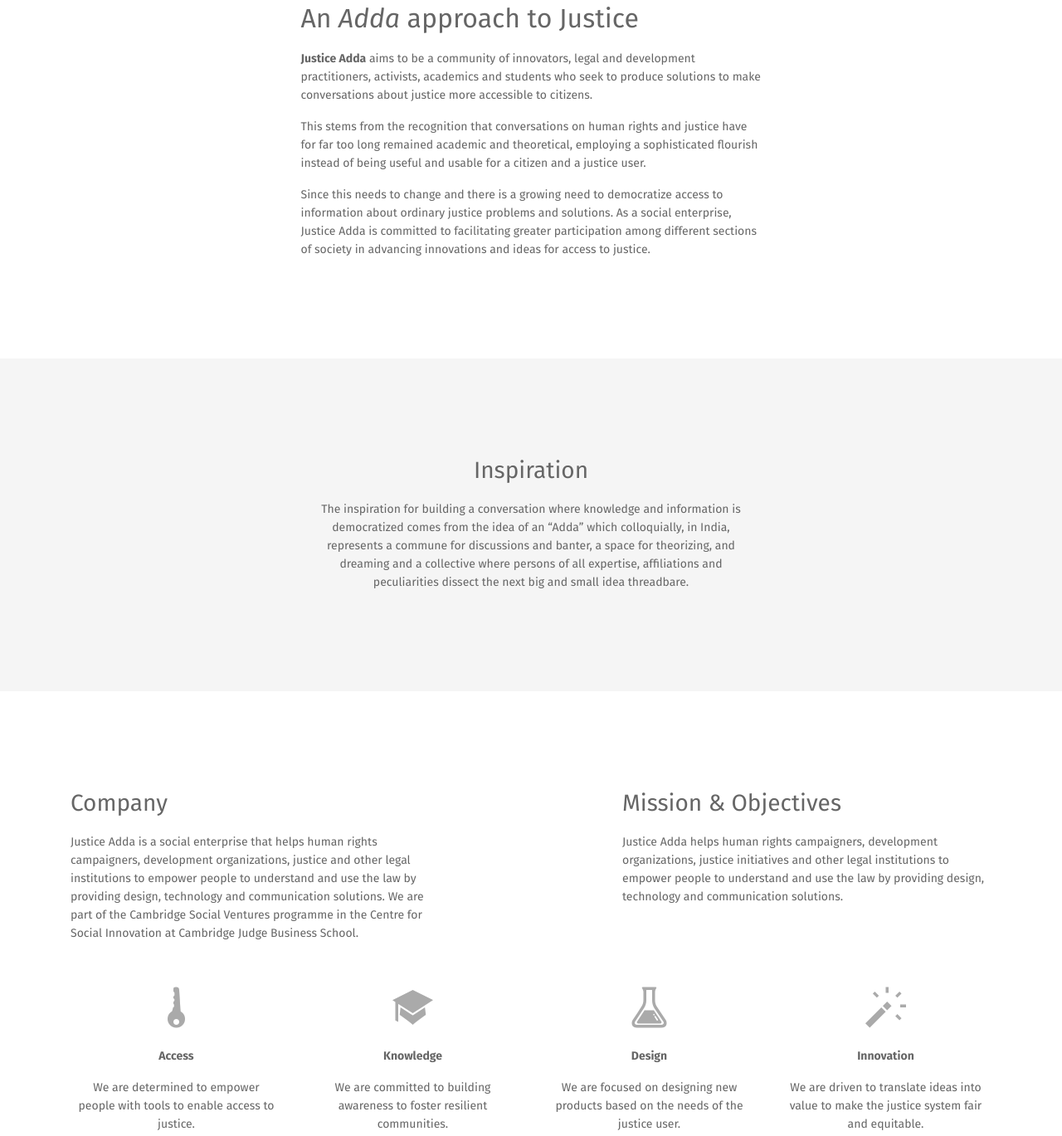
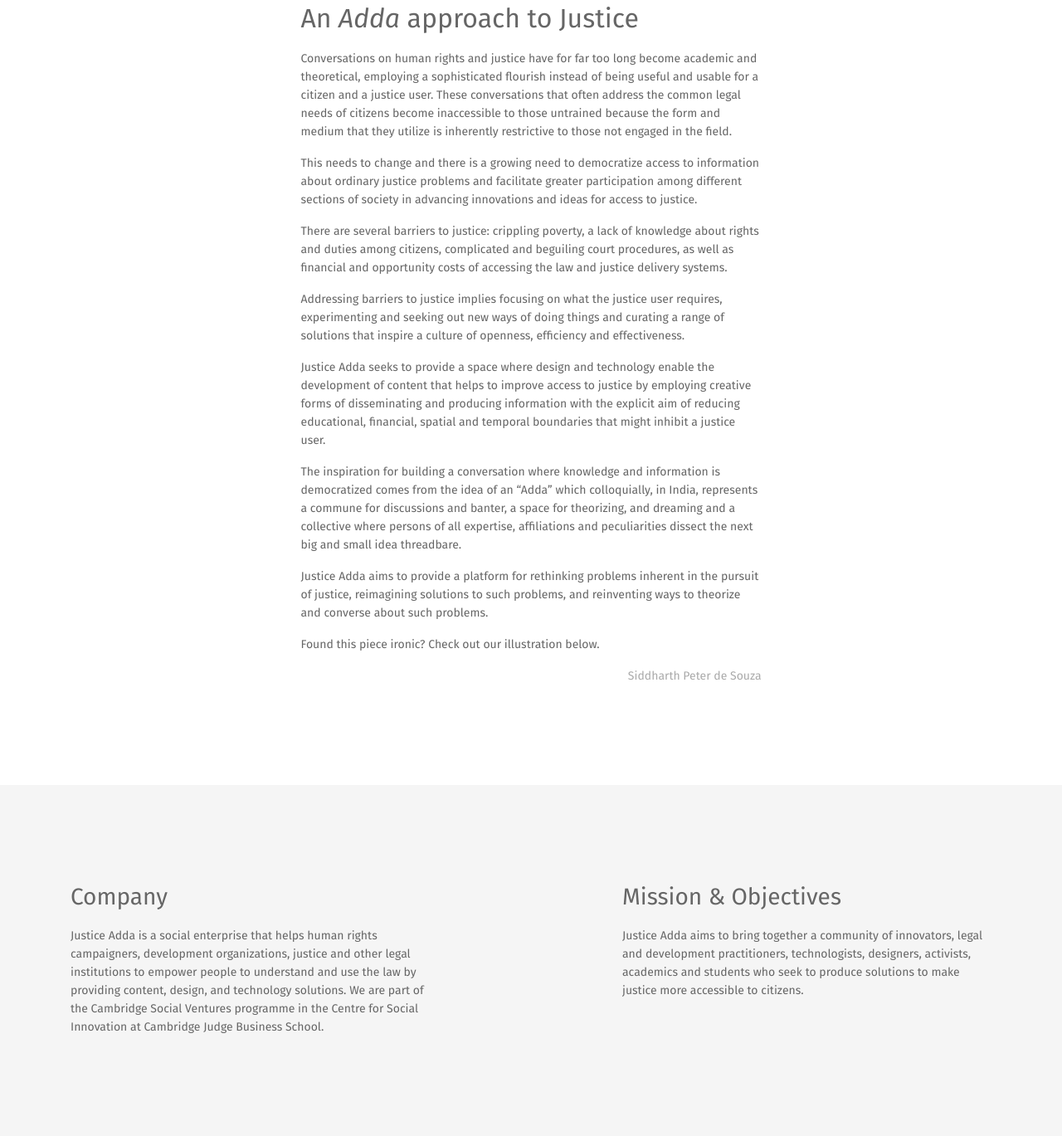
Before and after one commit to AnandChowdhary/justice-adda, a plain HTML site: page about.html in a window 1280 px wide. Shown: the part 179-1548 px from the top of the page at 83% size. Drawn offline with nearby package versions, Linux system fonts and the light colour scheme; a script that the page names is missing.

Commit message:
About page

```diff
--- a/about.html
+++ b/about.html
@@ -67,59 +67,33 @@
 				<div class="row">
 					<div class="col-md-6 col-md-push-3">
 						<h2>An <em>Adda</em> approach to Justice</h2>
-						<p><strong>Justice Adda</strong> aims to be a community of innovators, legal and development practitioners, activists, academics and students who seek to produce solutions to make conversations about justice more accessible to citizens.</p>
-						<p>This stems from the recognition that conversations on human rights and justice have for far too long remained academic and theoretical, employing a sophisticated flourish instead of being useful and usable for a citizen and a justice user.</p>
-						<p>Since this needs to change and there is a growing need to democratize access to information about ordinary justice problems and solutions. As a social enterprise, Justice Adda is committed to facilitating greater participation among different sections of society in advancing innovations and ideas for access to justice.</p>
+						<p>Conversations on human rights and justice have for far too long become academic and theoretical, employing a sophisticated flourish instead of being useful and usable for a citizen and a justice user. These conversations that often address the common legal needs of citizens become inaccessible to those untrained because the form and medium that they utilize is inherently restrictive to those not engaged in the field.</p>
+						<p>This needs to change and there is a growing need to democratize access to information about ordinary justice problems and facilitate greater participation among different sections of society in advancing innovations and ideas for access to justice.</p>
+						<p>There are several barriers to justice: crippling poverty, a lack of knowledge about rights and duties among citizens, complicated and beguiling court procedures, as well as financial and opportunity costs of accessing the law and justice delivery systems.</p>
+						<p>Addressing barriers to justice implies focusing on what the justice user requires, experimenting and seeking out new ways of doing things and curating a range of solutions that inspire a culture of openness, efficiency and effectiveness.</p>
+						<p>Justice Adda seeks to provide a space where design and technology enable the development of content that helps to improve access to justice by employing creative forms of disseminating and producing information with the explicit aim of reducing educational, financial, spatial and temporal boundaries that might inhibit a justice user.</p>
+						<p>The inspiration for building a conversation where knowledge and information is democratized comes from the idea of an “Adda” which colloquially, in India, represents a commune for discussions and banter, a space for theorizing, and dreaming and a collective where persons of all expertise, affiliations and peculiarities dissect the next big and small idea threadbare.</p>
+						<p>Justice Adda aims to provide a platform for rethinking problems inherent in the pursuit of justice, reimagining solutions to such problems, and reinventing ways to theorize and converse about such problems.</p>
+						<p>Found this piece ironic? Check out our illustration below.</p>
+						<p class="ta-r light">Siddharth Peter de Souza</p>
 					</div>
 				</div>
 			</div>
-			<section class="gray padded ta-c">
+			<section class="padded gray">
 				<div class="container">
 					<div class="row">
-						<div class="col-md-6 col-md-push-3">
-							<h3>Inspiration</h3>
-							<p>The inspiration for building a conversation where knowledge and information is democratized comes from the idea of an “Adda” which colloquially, in India, represents a commune for discussions and banter, a space for theorizing, and dreaming and a collective where persons of all expertise, affiliations and peculiarities dissect the next big and small idea threadbare.</p>
+						<div class="col-md-5">
+							<h3>Company</h3>
+							<p>Justice Adda is a social enterprise that helps human rights campaigners, development organizations, justice and other legal institutions to empower people to understand and use the law by providing content, design, and technology solutions. We are part of the Cambridge Social Ventures programme in the Centre for Social Innovation at Cambridge Judge Business School.</p>
+						</div>
+						<div class="col-md-5 col-md-push-2">
+							<h3>Mission &amp; Objectives</h3>
+							<p>Justice Adda aims to bring together a community of innovators, legal and development practitioners, technologists, designers, activists, academics and students who seek to produce solutions to make justice more accessible to citizens.</p>
 						</div>
 					</div>
 				</div>
 			</section>
-			<section class="padded">
-				<div class="container">
-					<div class="row">
-						<div class="col-md-5">
-							<h3>Company</h3>
-							<p>Justice Adda is a social enterprise that helps human rights campaigners, development organizations, justice and other legal institutions to empower people to understand and use the law by providing design, technology and communication solutions. We are part of the Cambridge Social Ventures programme in the Centre for Social Innovation at Cambridge Judge Business School.</p>
-						</div>
-						<div class="col-md-5 col-md-push-2">
-							<h3>Mission &amp; Objectives</h3>
-							<p>Justice Adda helps human rights campaigners, development organizations, justice initiatives and other legal institutions to empower people to understand and use the law by providing design, technology and communication solutions.</p>
-						</div>
-					</div>
-					<div class="row ta-c ma-to-big">
-						<div class="col-md-3">
-							<i class="icon-big ion-key"></i>
-							<p><strong>Access</strong></p>
-							<p>We are determined to empower<br>people with tools to enable access to justice.</p>
-						</div>
-						<div class="col-md-3">
-							<i class="icon-big ion-university"></i>
-							<p><strong>Knowledge</strong></p>
-							<p>We are committed to building awareness to foster resilient communities.</p>
-						</div>
-						<div class="col-md-3">
-							<i class="icon-big ion-erlenmeyer-flask"></i>
-							<p><strong>Design</strong></p>
-							<p>We are focused on designing new products based on the needs of the justice user.</p>
-						</div>
-						<div class="col-md-3">
-							<i class="icon-big ion-wand"></i>
-							<p><strong>Innovation</strong></p>
-							<p>We are driven to translate ideas into value to make the justice system fair and equitable.</p>
-						</div>
-					</div>
-				</div>
-			</section>
-			<section class="gray padded">
+			<section class="padded" style="padding-bottom: 0">
 				<div class="container">
 					<div class="row ta-c">
 						<h3>How Can We Help?</h3>
@@ -132,10 +106,10 @@
 							Are you uncertain about how to empower the disenfranchised and marginalized to use the rights given to them under the law?
 						</div>
 						<div class="col-md-3">
-							Are you frustrated with the impact of your justice campaign and require new storytelling?
+							Are you frustrated with the impact of your advocacy campaign and require new storytelling?
 						</div>
 						<div class="col-md-3">
-							Do you want to ideate and brainstorm on building new justice systems and processes?
+							Do you want to brainstorm on building new procedures and processes for more equitable justice systems?
 						</div>
 					</div>
 				</div>
```
Also changed, not shown: index.html (+23 -0 lines), solutions.html (+5 -5 lines), img/solutions/TheSolutionsAdda.docx-005.jpg (added), img/solutions/cr.jpg (added), img/solutions/dac.jpg (added), img/solutions/ho.jpg (added), img/solutions/it.jpg (added), img/solutions/mof.jpg (added).
